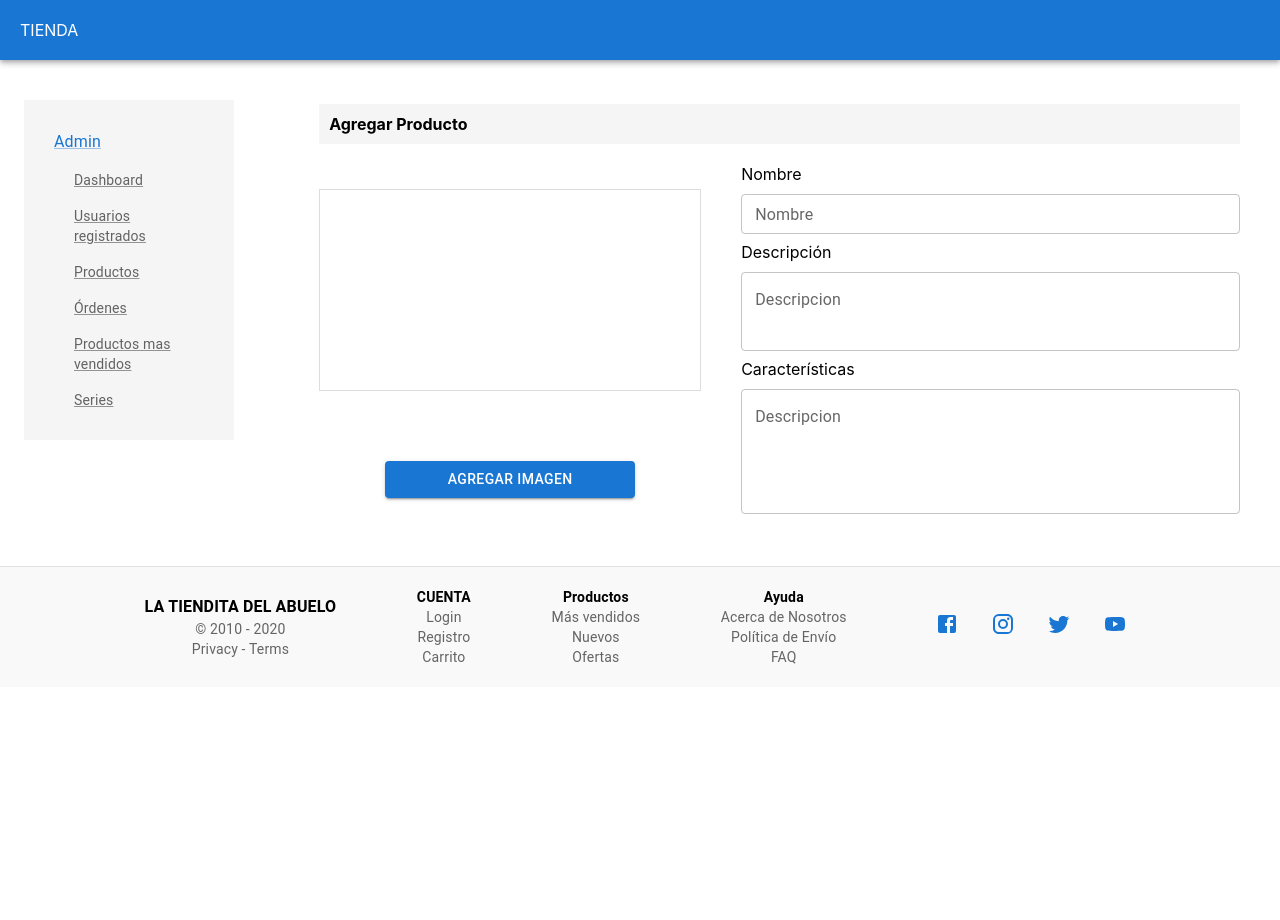
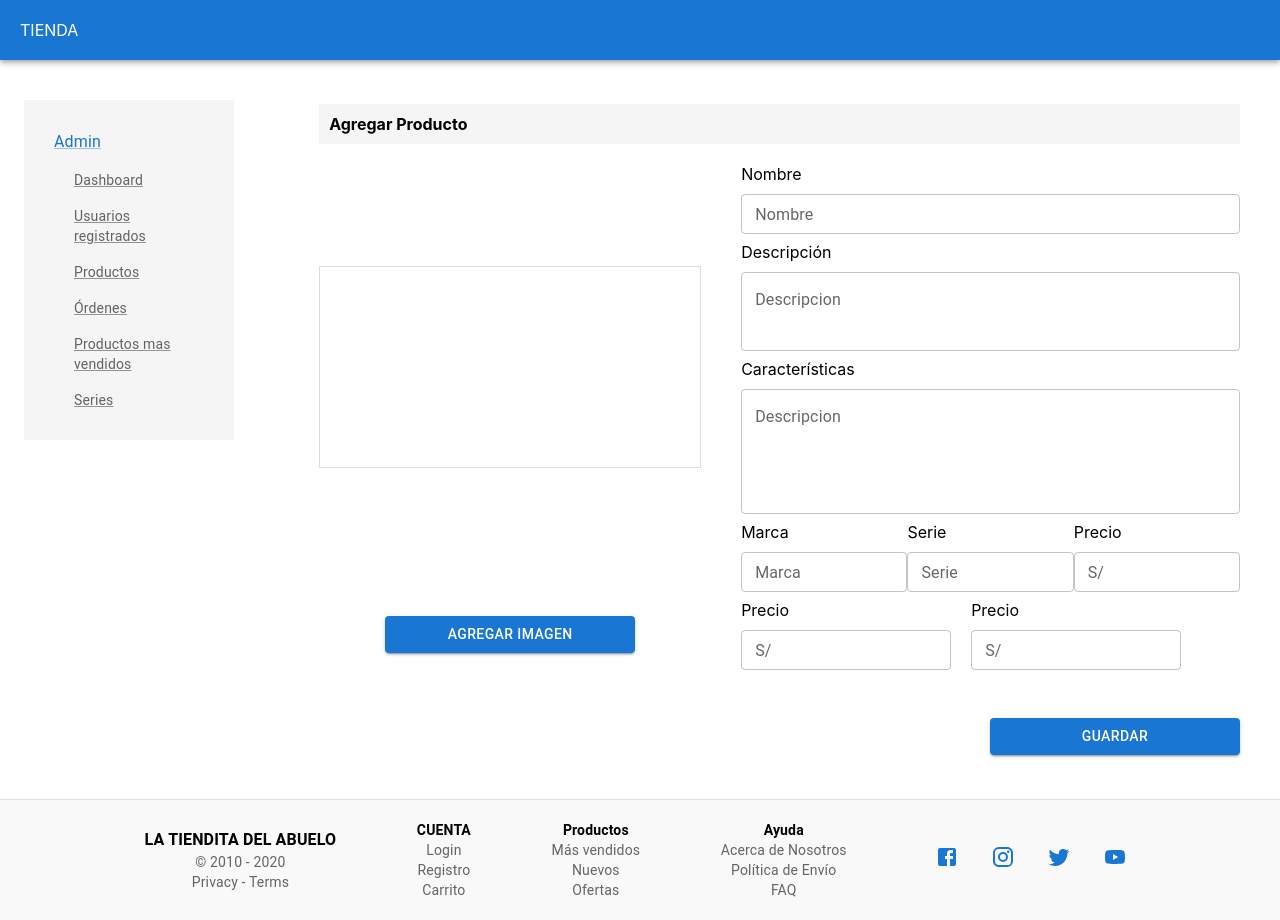
Before and after one commit to imwaltdiaz/tienda-online, a React (Create React App) app: page /agregarproducto in a window 1280 px wide. Before the commit the page ends 800 px from the top, so only its background shows below. Built offline with nearby package versions, Linux system fonts and the light colour scheme.

Commit message:
agregar producto listo

```diff
--- a/src/components/admin/AgregarProducto.js
+++ b/src/components/admin/AgregarProducto.js
@@ -77,7 +77,7 @@ export default function AgregarProducto() {
                 margin="normal"
                 size="small"
                 sx={{
-                  marginTop: '10px',
+                  marginTop: "10px",
                 }}
               />
               <label>Descripción</label>
@@ -90,7 +90,7 @@ export default function AgregarProducto() {
                 margin="normal"
                 size="big"
                 sx={{
-                  marginTop: '10px',
+                  marginTop: "10px",
                 }}
               />
               <label>Características</label>
@@ -103,11 +103,131 @@ export default function AgregarProducto() {
                 margin="normal"
                 size="big"
                 sx={{
-                  marginTop: '10px',
+                  marginTop: "10px",
                 }}
               />
+              <Stack
+                direction="row"
+                justifyContent="space-between"
+                alignItems="center"
+                width="100%"
+              >
+                <Stack direction="column">
+                  <label>Marca</label>
+                  <TextField
+                    label="Marca"
+                    fullWidth
+                    //hazle tamaño altura mas grande
+                    multiline
+                    rows={1}
+                    margin="normal"
+                    size="small"
+                    sx={{
+                      marginTop: "10px",
+                    }}
+                  />
+                </Stack>
+
+                <Stack direction="column">
+                  <label>Serie</label>
+                  <TextField
+                    label="Serie"
+                    fullWidth
+                    //hazle tamaño altura mas grande
+                    multiline
+                    rows={1}
+                    margin="normal"
+                    size="small"
+                    sx={{
+                      marginTop: "10px",
+                    }}
+                  />
+                </Stack>
+                <Stack direction="column">
+                  <label>Precio</label>
+                  <TextField
+                    label="S/"
+                    fullWidth
+                    //hazle tamaño altura mas grande
+                    multiline
+                    rows={1}
+                    margin="normal"
+                    size="small"
+                    sx={{
+                      marginTop: "10px",
+                    }}
+                  />
+                </Stack>
+              </Stack>
+              {/* aqui */}
+              <Stack
+                direction="row"
+                justifyContent="flex-start"
+                alignItems="center"
+                width="100%"
+                gap = '20px'
+              >
+                <Stack direction="column">
+                  <label>Precio</label>
+                  <TextField
+                    label="S/"
+                    fullWidth
+                    //hazle tamaño altura mas grande
+                    multiline
+                    rows={1}
+                    margin="normal"
+                    size="small"
+                    sx={{
+                      marginTop: "10px",
+                    }}
+                  />
+                </Stack>
+                <Stack direction="column">
+                  <label>Precio</label>
+                  <TextField
+                    label="S/"
+                    fullWidth
+                    //hazle tamaño altura mas grande
+                    multiline
+                    rows={1}
+                    margin="normal"
+                    size="small"
+                    sx={{
+                      marginTop: "10px",
+                    }}
+                  />
+                </Stack>
+
+              </Stack>
+              <Stack
+                direction="row"
+                justifyContent="flex-end"
+                alignItems="center"
+                width="100%"
+                gap = '20px'
+                //añade bordertop a 20px
+                sx={{
+                  borderTop: "1px",
+                  marginTop: "20px",
+                  paddingTop: "20px",
+                }}
+
+              >
+                <Button
+                variant="contained"
+                component="label"
+                fullWidth
+                sx={{
+                  width: "250px",
+                }}
+              >
+                Guardar
+                <input type="file" hidden />
+              </Button>
+              </Stack>
 
             </Stack>
+
           </Stack>
         </form>
       </Box>
```
